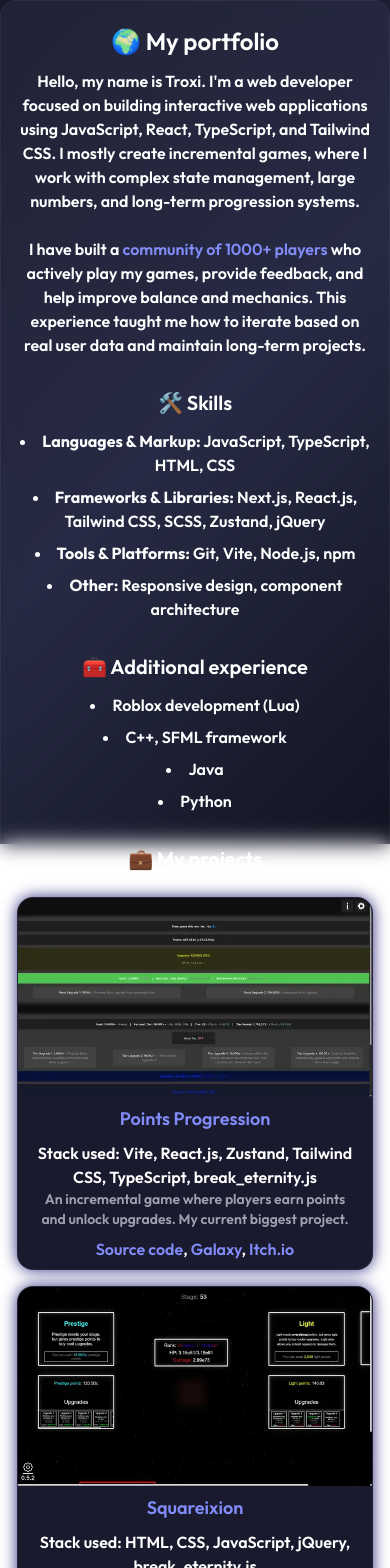
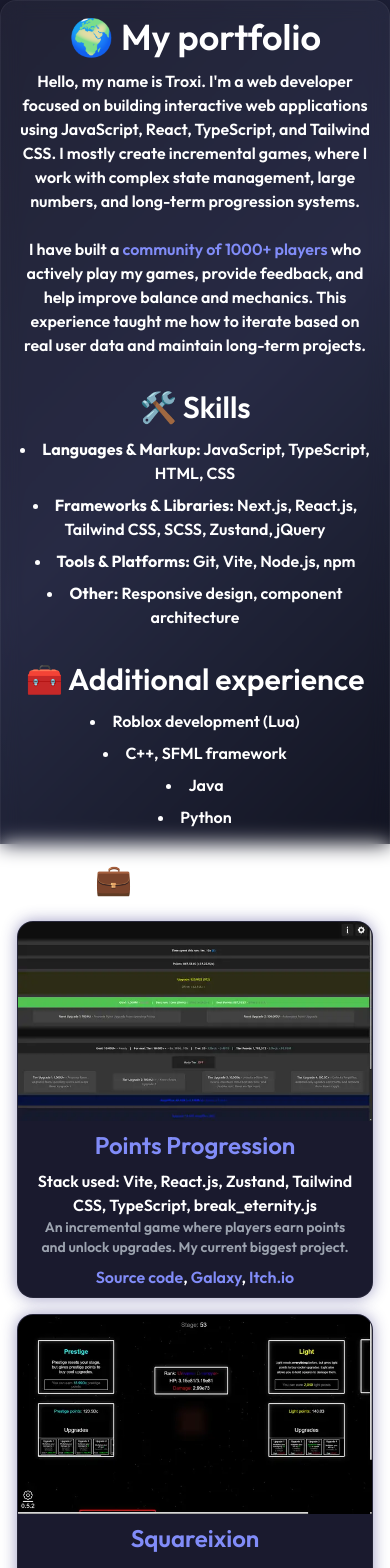
Before and after one commit to Troxi54/troxi54.github.io, a React (Vite) app: page / in a window 390 px wide. Shown: the top 1568 px of the page. Built offline with nearby package versions, Linux system fonts and the light colour scheme; the HTML template or start-up script is replaced by a standard one.

Commit message:
refactor: clean up styles

```diff
--- a/src/app/AdditionalExperience.tsx
+++ b/src/app/AdditionalExperience.tsx
@@ -1,7 +1,7 @@
 function AdditionalExperience() {
   return (
     <section>
-      <h2 className="mb-3">🧰 Additional experience</h2>
+      <h2 className="text-3xl mb-3">🧰 Additional experience</h2>
       <ul className="list-disc list-inside space-y-2">
         <li>Roblox development (Lua)</li>
         <li>C++, SFML framework</li>
--- a/src/app/Contacts.tsx
+++ b/src/app/Contacts.tsx
@@ -3,7 +3,7 @@ import Link from "@components/base/Link";
 function Contacts() {
   return (
     <section>
-      <h2 className="mb-3">📬 Contacts</h2>
+      <h2 className="text-3xl mb-3">📬 Contacts</h2>
       <ul className="list-disc list-inside space-y-2">
         <li>
           Email:{" "}
--- a/src/app/Portfolio.tsx
+++ b/src/app/Portfolio.tsx
@@ -4,7 +4,7 @@ import Link from "@components/base/Link";
 function Portfolio() {
   return (
     <section>
-      <h1 className="mb-3">🌍 My portfolio</h1>
+      <h1 className="text-4xl mb-3">🌍 My portfolio</h1>
       <p>
         Hello, my name is Troxi. I'm a web developer focused on building
         interactive web applications using JavaScript, React, TypeScript, and
--- a/src/app/Projects.tsx
+++ b/src/app/Projects.tsx
@@ -10,9 +10,9 @@ import Link from "@components/base/Link";
 
 function Projects() {
   return (
-    <section className="w-full">
-      <h2 className="mb-6">💼 My projects</h2>
-      <div className="flex-col space-y-4 sm:space-y-6 projects">
+    <section>
+      <h2 className="text-3xl mb-6">💼 My projects</h2>
+      <div className="flex flex-col items-start justify-start space-y-4 sm:space-y-6">
         <Project
           name="Points Progression"
           screenshotSrc={pointsProgressionScreenshot}
--- a/src/app/Skills.tsx
+++ b/src/app/Skills.tsx
@@ -1,7 +1,7 @@
 function Skills() {
   return (
     <section>
-      <h2 className="mb-3">🛠️ Skills</h2>
+      <h2 className="text-3xl mb-3">🛠️ Skills</h2>
       <ul className="list-disc list-inside space-y-2">
         <li>
           <strong>Languages & Markup:</strong> JavaScript, TypeScript, HTML, CSS
--- a/src/app/index.tsx
+++ b/src/app/index.tsx
@@ -1,3 +1,4 @@
+import cn from "@/utils/tailwind";
 import AdditionalExperience from "./AdditionalExperience";
 import Contacts from "./Contacts";
 import Portfolio from "./Portfolio";
@@ -8,9 +9,11 @@ function App() {
   return (
     <>
       <main
-        className="w-full sm:w-11/12 md:w-4/5 lg:w-2/3 xl:w-1/2
-                       space-y-8 pt-6
-                       p-4 sm:p-6 md:p-8"
+        className={cn(
+          "flex flex-col justify-start items-center grow text-center",
+          "w-full sm:w-11/12 md:w-4/5 lg:w-2/3 xl:w-1/2 space-y-8 pt-6 p-4 sm:p-6 md:p-8",
+          "bg-[#ffffff08] border border-[#ffffff0d] shadow-[0_4px_20px_#00000066] backdrop-blur-[10px] rounded-2xl",
+        )}
       >
         <Portfolio />
         <Skills />
--- a/src/components/base/Link.tsx
+++ b/src/components/base/Link.tsx
@@ -1,5 +1,5 @@
-import { ChildrenProps, ClassNameProps } from "src/types/react";
-import cn from "src/utils/tailwind";
+import { ChildrenProps, ClassNameProps } from "@/types/react";
+import cn from "@/utils/tailwind";
 
 interface Props extends ChildrenProps, ClassNameProps {
   href: string;
@@ -11,7 +11,10 @@ function Link({ href, children, className }: Props) {
       href={href}
       target="_blank"
       rel="noopener noreferrer"
-      className={cn(className)}
+      className={cn(
+        "text-accent transition-shadow duration-200 hover:text-shadow-[0_0_5px] hover:text-shadow-accent",
+        className,
+      )}
     >
       {children}
     </a>
--- a/src/components/base/Project.tsx
+++ b/src/components/base/Project.tsx
@@ -1,6 +1,6 @@
 import { Fragment, ReactNode } from "react";
 import Link from "./Link";
-import cn from "src/utils/tailwind";
+import cn from "@/utils/tailwind";
 
 type Props = {
   name: string;
@@ -32,28 +32,25 @@ function Project({
   return (
     <article
       className={cn(
-        "flex-centralize flex-col lg:flex-row w-full space-x-5 bg-block justify-start",
-        "border border-[#ffffff0d]",
-        "shadow-[0_0px_15px_#312e81]",
+        "flex items-center flex-col lg:flex-row w-full space-x-5 bg-card justify-start",
+        "border border-[#ffffff0d] shadow-[0_0px_15px] shadow-[#312e8177]",
         "transition duration-300 ease-in-out",
         "rounded-2xl overflow-hidden",
-        "hover:transform-[scale(1.02)] hover:shadow-[0_0px_25px_#6366f1]",
+        "hover:transform-[scale(1.02)] hover:shadow-[0_0px_25px] hover:shadow-[#6366f1]",
       )}
     >
       <img
         src={screenshotSrc}
         alt={`${name} screenshot`}
         loading="lazy"
-        className={cn("m-0 inline-flex w-full sm:w-100", "border-none")}
+        className={cn("m-0 inline-flex w-full sm:w-100 *:border-none")}
       />
-      <div className="w-full flex-col py-2 px-4">
-        <h3 className="mb-2">
+      <div className="flex w-full flex-col justify-center items-center py-2 px-4">
+        <h3 className="text-2xl mb-2">
           <Link href={src}>{name}</Link>
         </h3>
         <p>Stack used: {stack}</p>
-        <p className="text-sm text-secondary-text text-balance">
-          {description}
-        </p>
+        <p className="text-sm text-muted text-balance">{description}</p>
         <p className="mt-2">
           {fullLinks.map((link, index) => {
             const notFirst = index > 0;
--- a/src/index.css
+++ b/src/index.css
@@ -2,81 +2,43 @@
 @import "tailwindcss";
 
 @theme {
-  --color-bg: #1a1b2f;
-  --color-bg2: #20243e;
-  --color-bg3: #0b0d1b;
-  --color-main-text: #e0e0e0;
-  --color-secondary-text: #9ca3af;
-  --color-accent: #818cf8;
-  --color-block: #1a1a2e;
+  --color-background-start: var(--background-start);
+  --color-background-mid: var(--background-mid);
+  --color-background-end: var(--background-end);
+  --color-foreground: var(--foreground);
+  --color-muted: var(--muted);
+  --color-accent: var(--accent);
+  --color-card: var(--card);
 
-  --font-main: "Outfit", sans-serif;
-}
-
-@utility flex-centralize {
-  @apply flex items-center justify-center;
+  --font-primary: var(--font-primary);
 }
 
 :root {
-  @apply text-white text-center;
+  --background-start: #1a1b2f;
+  --background-mid: #20243e;
+  --background-end: #0b0d1b;
+  --foreground: #ffffff;
+  --muted: #9ca3af;
+  --accent: #818cf8;
+  --card: #1a1a2e;
+
+  --font-primary: "Outfit", sans-serif;
 }
 
 body {
-  @apply font-main font-semibold
-         h-screen overflow-y-auto bg-transparent;
+  @apply h-screen min-w-80 font-primary text-foreground font-semibold bg-transparent;
 }
 
 body::before {
   @apply content-[''] fixed w-screen h-screen top-0 left-0
-         bg-linear-[135deg] from-bg via-bg2 to-bg3;
-}
-
-body,
-#root,
-main,
-div {
-  @apply flex-centralize;
-}
-
-body,
-#root,
-main {
-  @apply flex items-center justify-center flex-col;
-}
-
-main {
-  @apply bg-[#ffffff08]
-           border border-[#ffffff0d]
-           shadow-[0_4px_20px_#00000066]
-           backdrop-blur-[10px]
-           rounded-2xl;
+         bg-linear-[135deg] from-background-start via-background-mid to-background-end;
 }
 
 #root {
   @apply w-full h-fit min-h-full justify-start;
 }
 
-main {
-  flex-grow: 1;
+body,
+#root {
+  @apply flex items-center justify-start flex-col;
 }
-
-h1 {
-  @apply text-2xl sm:text-3xl md:text-4xl;
-}
-h2 {
-  @apply text-xl sm:text-2xl md:text-3xl;
-}
-h3 {
-  @apply text-lg sm:text-xl md:text-2xl;
-}
-h4 {
-  @apply text-base sm:text-lg md:text-xl;
-}
-
-a {
-  @apply text-accent transition-[text-shadow] duration-200 ease-in-out;
-}
-
-a:hover {
-  @apply text-shadow-[0_0_5px] text-shadow-accent;
-}
```
